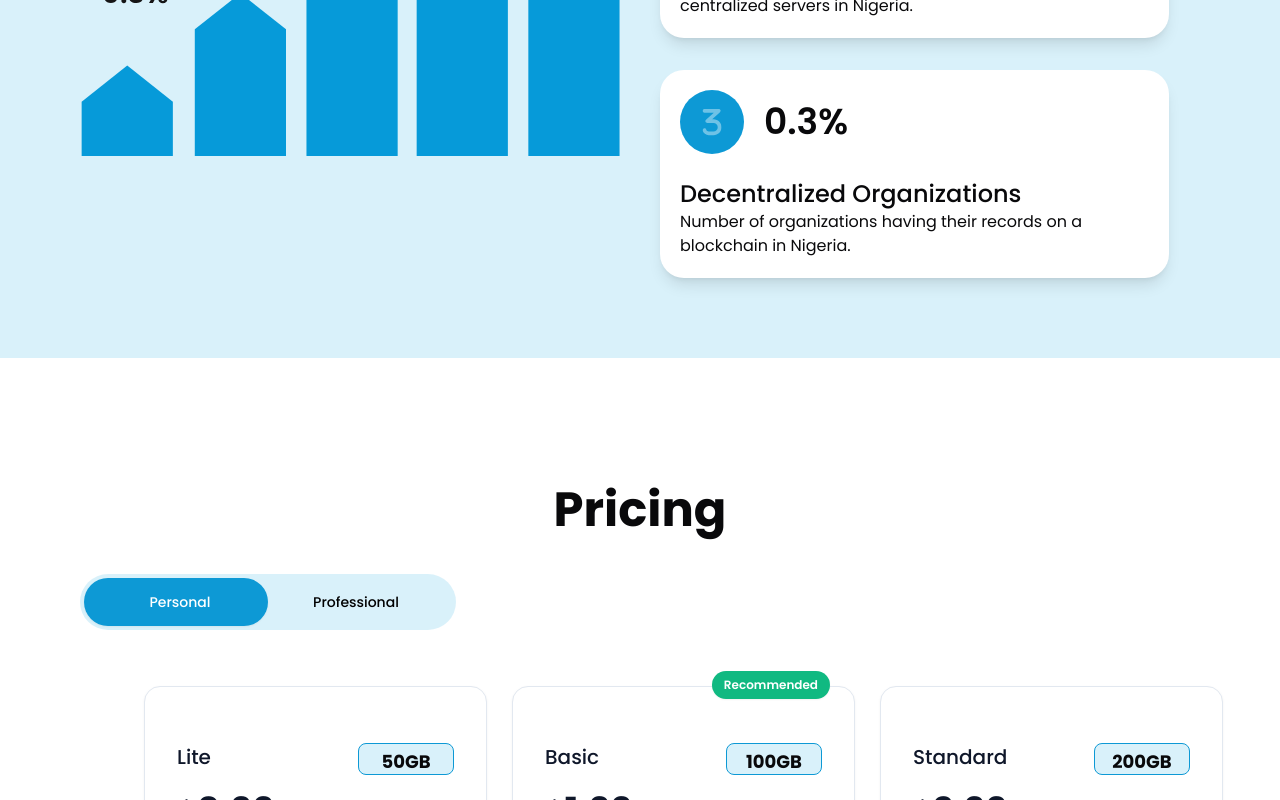
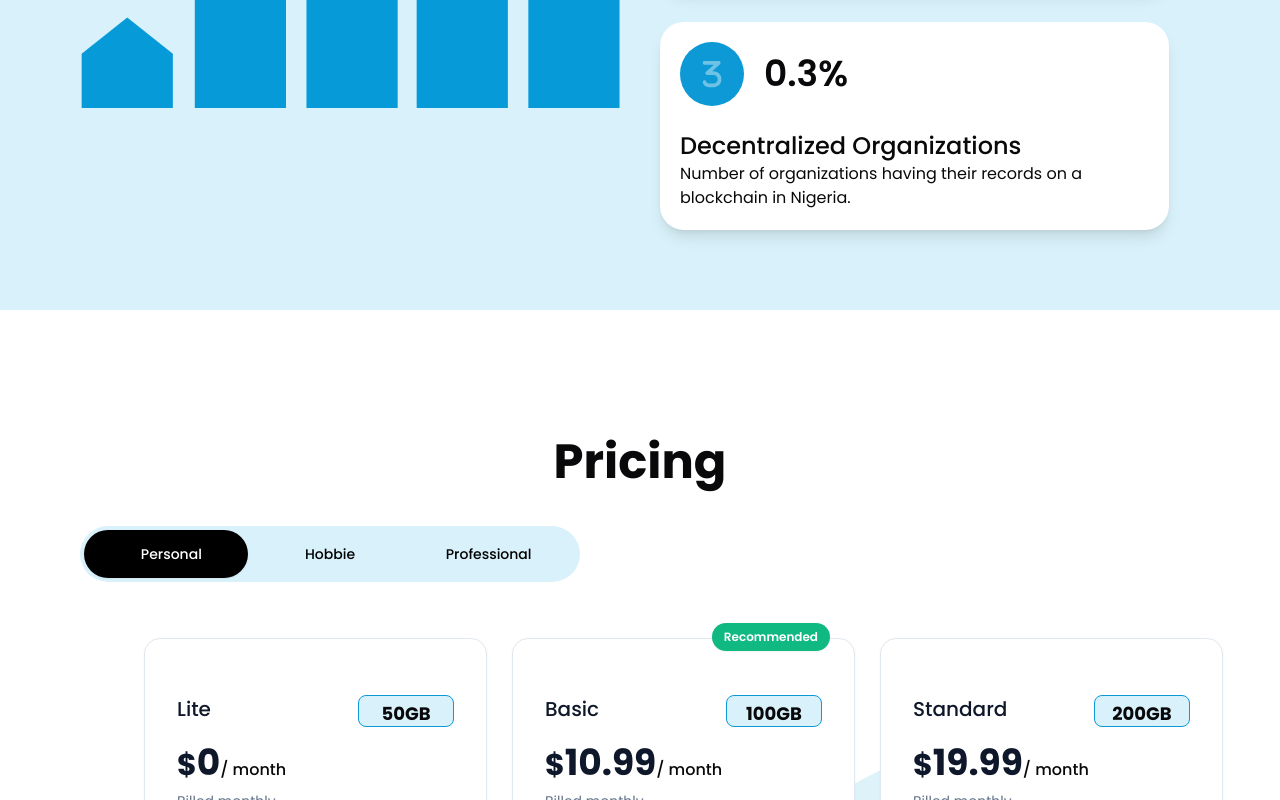
Before and after one commit to Lansa-18/nextjs-frontend-veecerts, a Next.js app: page / in a window 1280 px wide. Shown: the part 4124-4924 px from the top of the page. Built offline with nearby package versions, Linux system fonts and the light colour scheme; no server answers; what urql would draw is missing.

Commit message:
fixed some changes to the ui

```diff
--- a/next.config.ts
+++ b/next.config.ts
@@ -7,7 +7,7 @@ const nextConfig: NextConfig = {
       Icons({
         compiler: "jsx",
         jsx: "react",
-        autoInstall: true,
+        // autoInstall: true,
       })
     );
     return config;
--- a/src/app/page.tsx
+++ b/src/app/page.tsx
@@ -120,7 +120,7 @@ export default function Home() {
           <div>
             <Steps
               title="Create an account"
-              content="Urna pharetra fermentum magna eget. Ornare est viverra ut nisl."
+              content="Sign up to get started, it’s quick and free. Get your digital identity with ICP."
               imageSrc="/user-pen 1.svg"
               imageAlt="user"
               width={41}
@@ -130,7 +130,7 @@ export default function Home() {
           <div>
             <Steps
               title="Upload your files"
-              content="Cursus semper ut nulla urna sed vitae ultrices nisi curabitur. Velit egestas dui leo sit non a. Semper non turpis in lacus lorem non."
+              content="Create your folders and access your personalized features."
               imageSrc="/upload 1.svg"
               imageAlt="user"
               width={41}
@@ -140,7 +140,7 @@ export default function Home() {
           <div>
             <Steps
               title="Tokenize Document"
-              content="Dignissim sagittis platea dolor neque viverra. Neque neque platea tortor gravida mus pellentesque dui."
+              content="Convert and hash your important documents to an NFT."
               imageSrc="/link 2.svg"
               imageAlt="user"
               width={41}
--- a/src/components/pricing/index.tsx
+++ b/src/components/pricing/index.tsx
@@ -4,13 +4,15 @@ import { useState } from "react";
 import Image from "next/image";
 
 interface PricingTabProps {
-  yearly: boolean;
+  selectedPlan: "personal" | "hobbie" | "professional";
+  planType: "personal" | "hobbie" | "professional";
   popular?: boolean;
   planName: string;
   planGb: string;
   price: {
-    monthly: number;
-    yearly: number;
+    personal: number;
+    hobbie: number;
+    professional: number;
   };
   planDescription: string;
   features: string[];
@@ -18,7 +20,7 @@ interface PricingTabProps {
 }
 
 function PricingTab(props: PricingTabProps) {
-  const { colorScheme } = props;
+  const { colorScheme, selectedPlan, planType } = props;
 
   return (
     <div className={`w-[359px] h-[592px] p-2 ${props.popular ? "white" : ""}`}>
@@ -45,7 +47,7 @@ function PricingTab(props: PricingTabProps) {
               $
             </span>
             <span className="text-slate-900 dark:text-slate-200 font-bold text-4xl">
-              {props.yearly ? props.price.yearly : props.price.monthly}
+              {props.price[selectedPlan]}
             </span>
             <span className="font-medium">/ month</span>
           </div>
@@ -85,7 +87,9 @@ function PricingTab(props: PricingTabProps) {
 }
 
 export default function PricingTable() {
-  const [yearly, setYearly] = useState<boolean>(true);
+  const [selectedPlan, setSelectedPlan] = useState<
+    "personal" | "hobbie" | "professional"
+  >("personal");
 
   return (
     <div id="pricing">
@@ -94,39 +98,45 @@ export default function PricingTable() {
         <h2 className="text-3xl md:text-5xl font-bold mb-10">Pricing</h2>
       </div>
       <div className="flex justify-start pl-20">
-        <div className="relative flex w-[376px] p-3 bg-liblue rounded-full">
+        <div className="relative flex w-[500px] p-3 bg-liblue rounded-full">
           <span
             className="absolute inset-0 m-1 pointer-events-none"
             aria-hidden="true"
           >
             <span
-              className={`absolute inset-0 w-1/2 bg-blue rounded-full shadow-sm transform transition-transform duration-150 ease-in-out ${
-                yearly ? "translate-x-0" : "translate-x-full"
+              className={`absolute inset-0 w-1/3 bg-black rounded-full shadow-sm transform transition-transform duration-150 ease-in-out ${
+                selectedPlan === "personal"
+                  ? "translate-x-0"
+                  : selectedPlan === "hobbie"
+                    ? "translate-x-full"
+                    : "translate-x-[200%]"
               }`}
             ></span>
           </span>
           <button
             className={`relative flex-1 text-sm font-medium h-8 rounded-full transition-colors duration-150 ease-in-out ${
-              yearly ? "text-white" : "text-black"
+              selectedPlan === "personal" ? "text-white" : "text-black"
             }`}
-            onClick={() => setYearly(true)}
-            aria-pressed={yearly}
+            onClick={() => setSelectedPlan("personal")}
+            aria-pressed={selectedPlan === "personal"}
           >
-            Personal{" "}
-            <span
-              className={`${
-                yearly
-                  ? "text-indigo-200"
-                  : "text-slate-400 dark:text-slate-500"
-              }`}
-            ></span>
+            Personal
           </button>
           <button
             className={`relative flex-1 text-sm font-medium h-8 rounded-full transition-colors duration-150 ease-in-out ${
-              yearly ? "text-black" : "text-white"
+              selectedPlan === "hobbie" ? "text-white" : "text-black"
             }`}
-            onClick={() => setYearly(false)}
-            aria-pressed={yearly}
+            onClick={() => setSelectedPlan("hobbie")}
+            aria-pressed={selectedPlan === "hobbie"}
+          >
+            Hobbie
+          </button>
+          <button
+            className={`relative flex-1 text-sm font-medium h-8 rounded-full transition-colors duration-150 ease-in-out ${
+              selectedPlan === "professional" ? "text-white" : "text-black"
+            }`}
+            onClick={() => setSelectedPlan("professional")}
+            aria-pressed={selectedPlan === "professional"}
           >
             Professional
           </button>
@@ -137,18 +147,16 @@ export default function PricingTable() {
         <div className="p-6 lg:p-2 lg:pt-12 max-w-screen-lg mx-auto grid lg:gap-24 gap-5 sm:grid-cols-1 md:grid-cols-2 lg:grid-cols-3 xl:grid-cols-3 items-start">
           {/* Pricing tab 1 */}
           <PricingTab
-            yearly={yearly}
+            selectedPlan={selectedPlan}
+            planType="personal"
             planName="Lite"
-            price={{ yearly: 0.99, monthly: 1.09 }}
+            price={{ personal: 0.0, hobbie: 1.29, professional: 1.59 }}
             planDescription="Billed monthly"
             features={[
-              "Unlimited placeholder texts",
-              "Consectetur adipiscing elit",
-              "Excepteur sint occaecat cupidatat",
-              "Officia deserunt mollit anim",
-              "Excepteur sint occaecat cupidatat",
-              "Officia deserunt mollit anim",
-              "Excepteur sint occaecat cupidatat",
+              "Get your internet identity",
+              "Create personalized folders",
+              "Upload documents",
+              "Store documents",
             ]}
             planGb={"50GB"}
             colorScheme={"liblue"}
@@ -156,19 +164,18 @@ export default function PricingTable() {
 
           {/* Pricing tab 2 */}
           <PricingTab
-            yearly={yearly}
+            selectedPlan={selectedPlan}
+            planType="hobbie"
             popular={true}
             planName="Basic"
-            price={{ yearly: 1.99, monthly: 2.09 }}
+            price={{ personal: 10.99, hobbie: 2.99, professional: 2.99 }}
             planDescription="Billed monthly"
             features={[
-              "Unlimited placeholder texts",
-              "Consectetur adipiscing elit",
-              "Excepteur sint occaecat cupidatat",
-              "Officia deserunt mollit anim",
-              "Predefined chunks as necessary",
-              "Officia deserunt mollit anim",
-              "Predefined chunks as necessary",
+              "Get your internet identity",
+              "Create personalized folders",
+              "Upload documents",
+              "Store documents",
+              "Mint your documents",
             ]}
             planGb={"100GB"}
             colorScheme={"blue"}
@@ -176,18 +183,18 @@ export default function PricingTable() {
 
           {/* Pricing tab 3 */}
           <PricingTab
-            yearly={yearly}
+            selectedPlan={selectedPlan}
+            planType="professional"
             planName="Standard"
-            price={{ yearly: 2.99, monthly: 3.09 }}
+            price={{ personal: 19.99, hobbie: 3.49, professional: 3.99 }}
             planDescription="Billed monthly"
             features={[
-              "Unlimited placeholder texts",
-              "Consectetur adipiscing elit",
-              "Excepteur sint occaecat cupidatat",
-              "Officia deserunt mollit anim",
-              "Predefined chunks as necessary",
-              "Free from repetition",
-              "Free from repetition",
+              "Get your internet identity",
+              "Create personalized folders",
+              "Upload documents",
+              "Store documents",
+              "Mint your documents in batches",
+              "Store as NFTs",
             ]}
             planGb={"200GB"}
             colorScheme={"liblue"}
```
Also changed, not shown: src/components/faq/index.tsx (+13 -10 lines).
